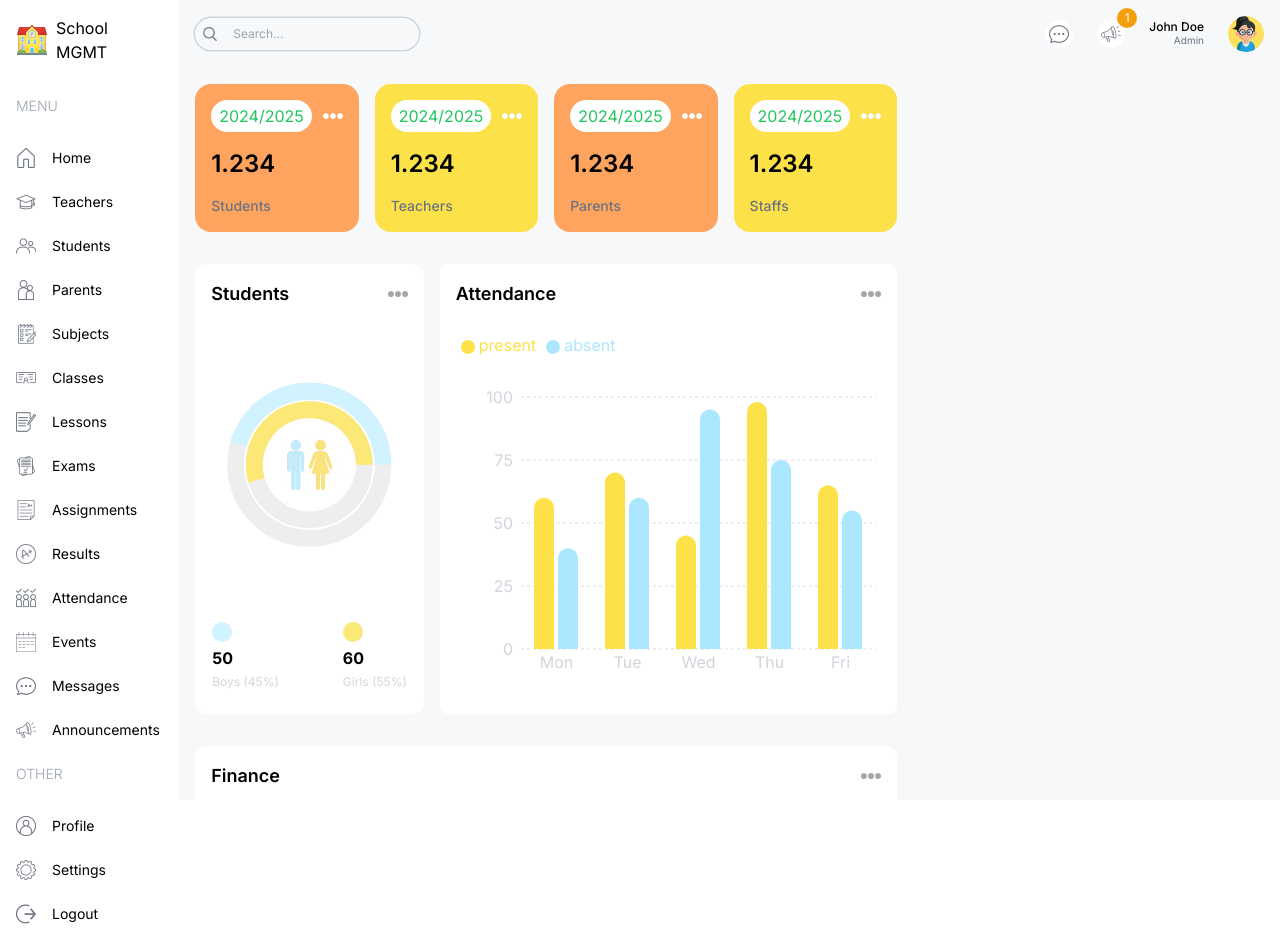
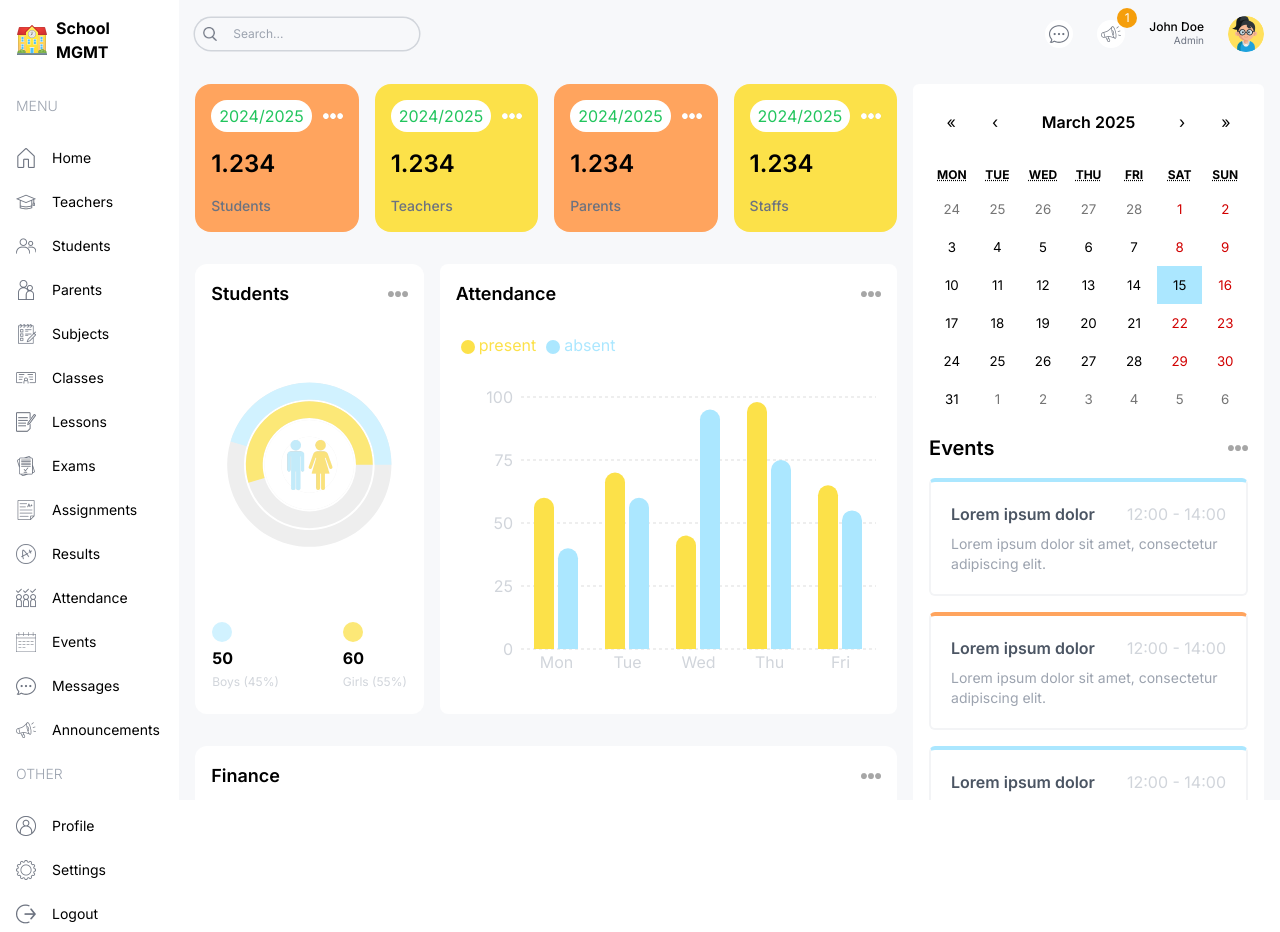
Before and after one commit to andricolae/school-mgmt, a Next.js app: page /dashboard/admin in a window 1280 px wide. Built offline with nearby package versions, Linux system fonts and the light colour scheme.

Commit message:
admin dashboard design completed

```diff
--- a/package.json
+++ b/package.json
@@ -11,6 +11,7 @@
   "dependencies": {
     "next": "14.2.5",
     "react": "^18",
+    "react-calendar": "^5.1.0",
     "react-dom": "^18",
     "recharts": "^2.15.1"
   },
--- a/src/app/dashboard/admin/page.tsx
+++ b/src/app/dashboard/admin/page.tsx
@@ -1,5 +1,7 @@
+import Announcements from "@/components/Announcements"
 import AttendanceChart from "@/components/AttendanceChart"
 import CountCharts from "@/components/CountChart"
+import EventCalendar from "@/components/EventCalendar"
 import FinanceChart from "@/components/FinanceChart"
 import UserCard from "@/components/UserCard"
 
@@ -25,8 +27,9 @@
           <FinanceChart />
         </div>
       </div>
-      <div className="w-full lg:w-1/3">
-
+      <div className="w-full lg:w-1/3 flex flex-col gap-8">
+        <EventCalendar />
+        <Announcements />
       </div>
     </div>
   )
--- a/src/app/dashboard/layout.tsx
+++ b/src/app/dashboard/layout.tsx
@@ -12,7 +12,7 @@
         <div className="w-[14%] md:w-[8%] lg:w-[16%] xl:w-[14%] p-4">
             <Link href="/" className="flex items-center justify-center lg:justify-start gap-2">
                 <Image src="/logo.png" alt="logo" width={32} height={32} />
-                <span className="hidden lg:block">School MGMT</span>
+                <span className="hidden lg:block font-bold">School MGMT</span>
             </Link>
             <Menu/>
         </div>
--- a/src/app/globals.css
+++ b/src/app/globals.css
@@ -1,3 +1,18 @@
 @tailwind base;
 @tailwind components;
 @tailwind utilities;
+
+.react-calendar{
+    width: 100% !important;
+    border: none !important;
+    font-family: "Inter", sans-serif !important;
+}
+
+.react-calendar__navigation__label__labelText{
+    font-weight: 600;
+}
+
+.react-calendar__tile--active{
+    background-color: #ABE7FF !important;
+    color: black !important;
+}
--- /dev/null
+++ b/src/components/Announcements.tsx
@@ -0,0 +1,34 @@
+const Announcements = () => {
+    return <div className="bg-white p-4 rounded-md">
+        <div className="flex items-center justify-between">
+            <h1 className="text-xl font-semibold">Announcements</h1>
+            <span className="text-xs text-gray-400">View all</span>
+        </div>
+        <div className="flex flex-col gap-4 mt-4">
+            <div className="bg-skyLight rounded-md p-4">
+                <div className="flex items-center justify-between">
+                    <h2 className="font-medium">Lorem ipsum dolor sit</h2>
+                    <span className="text-xs text-gray-400 bg-white rounded-md px-1 py-1">01-04-2025</span>
+                </div>
+                <p className="text-sm text-gray-400 mt-1">Lorem ipsum dolor sit amet consectetur adipiscing elit. Vluptatum, expedita. Rerum, quidem facilis?</p>
+            </div>
+            <div className="bg-orangeLight rounded-md p-4">
+                <div className="flex items-center justify-between">
+                    <h2 className="font-medium">Lorem ipsum dolor sit</h2>
+                    <span className="text-xs text-gray-400 bg-white rounded-md px-1 py-1">01-04-2025</span>
+                </div>
+                <p className="text-sm text-gray-400 mt-1">Lorem ipsum dolor sit amet consectetur adipiscing elit. Vluptatum, expedita. Rerum, quidem facilis?</p>
+            </div>
+            <div className="bg-yellowLight rounded-md p-4">
+                <div className="flex items-center justify-between">
+                    <h2 className="font-medium">Lorem ipsum dolor sit</h2>
+                    <span className="text-xs text-gray-400 bg-white rounded-md px-1 py-1">01-04-2025</span>
+                </div>
+                <p className="text-sm text-gray-400 mt-1">Lorem ipsum dolor sit amet consectetur adipiscing elit. Vluptatum, expedita. Rerum, quidem facilis?</p>
+            </div>
+        </div>
+
+    </div>
+}
+
+export default Announcements
--- /dev/null
+++ b/src/components/EventCalendar.tsx
@@ -0,0 +1,57 @@
+"use client"
+
+import Image from "next/image";
+import { useState } from "react";
+import Calendar from "react-calendar";
+import 'react-calendar/dist/Calendar.css';
+
+type ValuePiece = Date | null;
+type Value = ValuePiece | [ValuePiece, ValuePiece];
+
+const events = [
+    {
+        id: 1,
+        title: "Lorem ipsum dolor",
+        time: "12:00 - 14:00",
+        description: "Lorem ipsum dolor sit amet, consectetur adipiscing elit.",
+    },
+    {
+        id: 1,
+        title: "Lorem ipsum dolor",
+        time: "12:00 - 14:00",
+        description: "Lorem ipsum dolor sit amet, consectetur adipiscing elit.",
+    },
+    {
+        id: 1,
+        title: "Lorem ipsum dolor",
+        time: "12:00 - 14:00",
+        description: "Lorem ipsum dolor sit amet, consectetur adipiscing elit.",
+    }
+];
+
+const EventCalendar = () => {
+    const [value, onChange] = useState<Value>(new Date());
+
+    return (
+        <div className='bg-white p-4 rounded-md'>
+            <Calendar onChange={onChange} value={value} />
+            <div className="flex items-center justify-between">
+                <h1 className="text-xl font-semibold my-4">Events</h1>
+                <Image src="/moreDark.png" alt="" width={20} height={20} />
+            </div>
+            <div className="flex flex-col gap-4">
+                {events.map(event => (
+                    <div className="p-5 rounded-md border-2 border-gray-100 border-t-4 odd:border-t-sky even:border-t-orange" key={event.id}>
+                        <div className="flex items-center justify-between">
+                            <h1 className="font-semibold text-gray-600">{event.title}</h1>
+                            <span className="text-gray-300 text-s">{event.time}</span>
+                        </div>
+                        <p className="mt-2 text-gray-400 text-sm">{event.description}</p>
+                    </div>
+                ))}
+            </div>
+        </div>
+    );
+}
+
+export default EventCalendar
```
Also changed, not shown: 1 other file (tests, documents, lock files or other folders).
